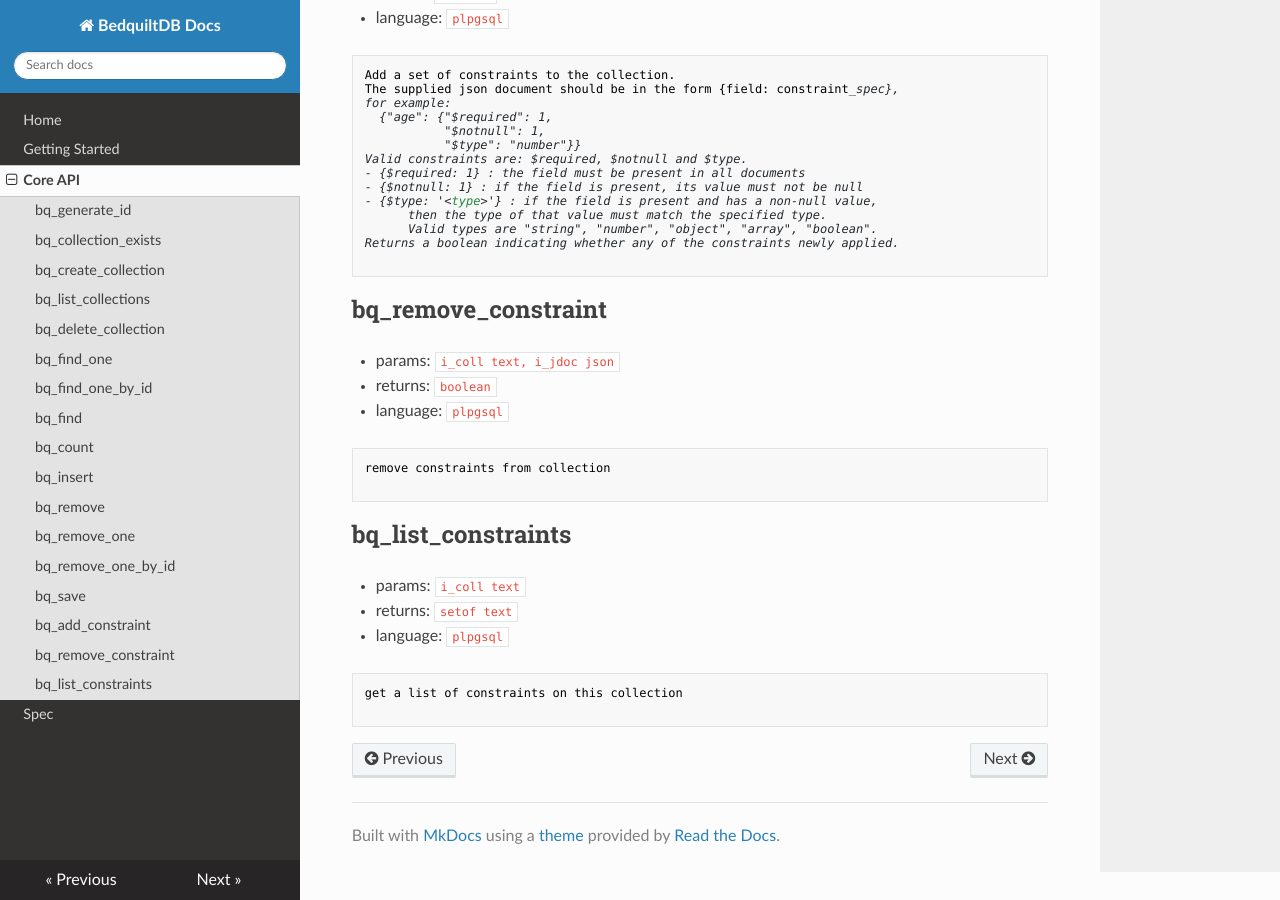
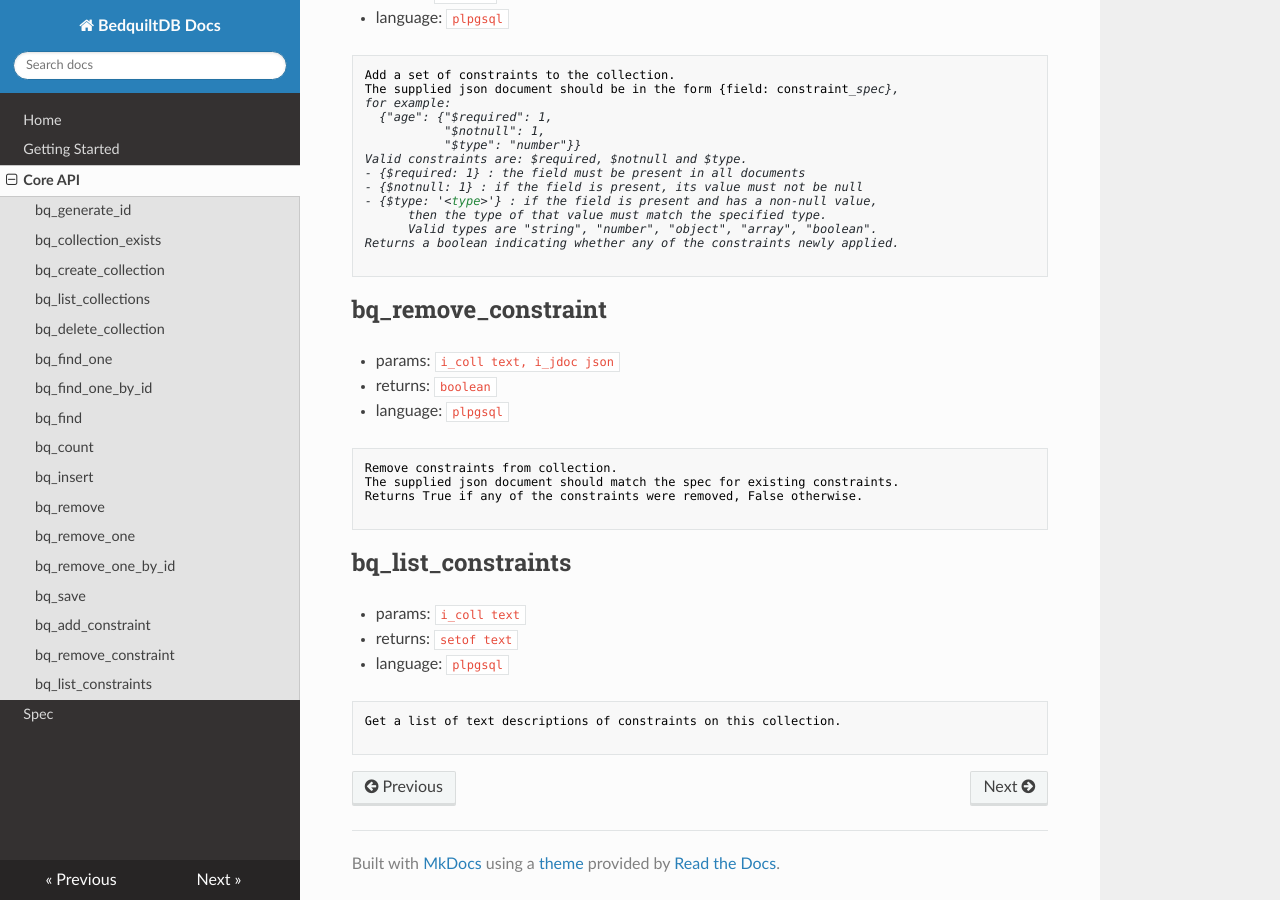
Before and after one commit to BedquiltDB/bedquilt-core, an MkDocs documentation site: the page built from doc/api_docs.md, in a window 1280 px wide and 900 px high, scrolled down 3525 px. Built offline with MkDocs 1.6.1, drawn with Linux system fonts in a browser that asks for light colours; nearby versions of some CDN libraries; old or Windows-style settings are respelled for this version of MkDocs.

Commit message:
Better documentation.

````diff
--- a/doc/api_docs.md
+++ b/doc/api_docs.md
@@ -225,7 +225,9 @@ Returns a boolean indicating whether any of the constraints newly applied.
 - language: `plpgsql`
 
 ```markdown
-remove constraints from collection
+Remove constraints from collection.
+The supplied json document should match the spec for existing constraints.
+Returns True if any of the constraints were removed, False otherwise.
 
 ```
 
@@ -238,6 +240,6 @@ remove constraints from collection
 - language: `plpgsql`
 
 ```markdown
-get a list of constraints on this collection
+Get a list of text descriptions of constraints on this collection.
 
 ```
````
Also changed, not shown: 1 other file.
